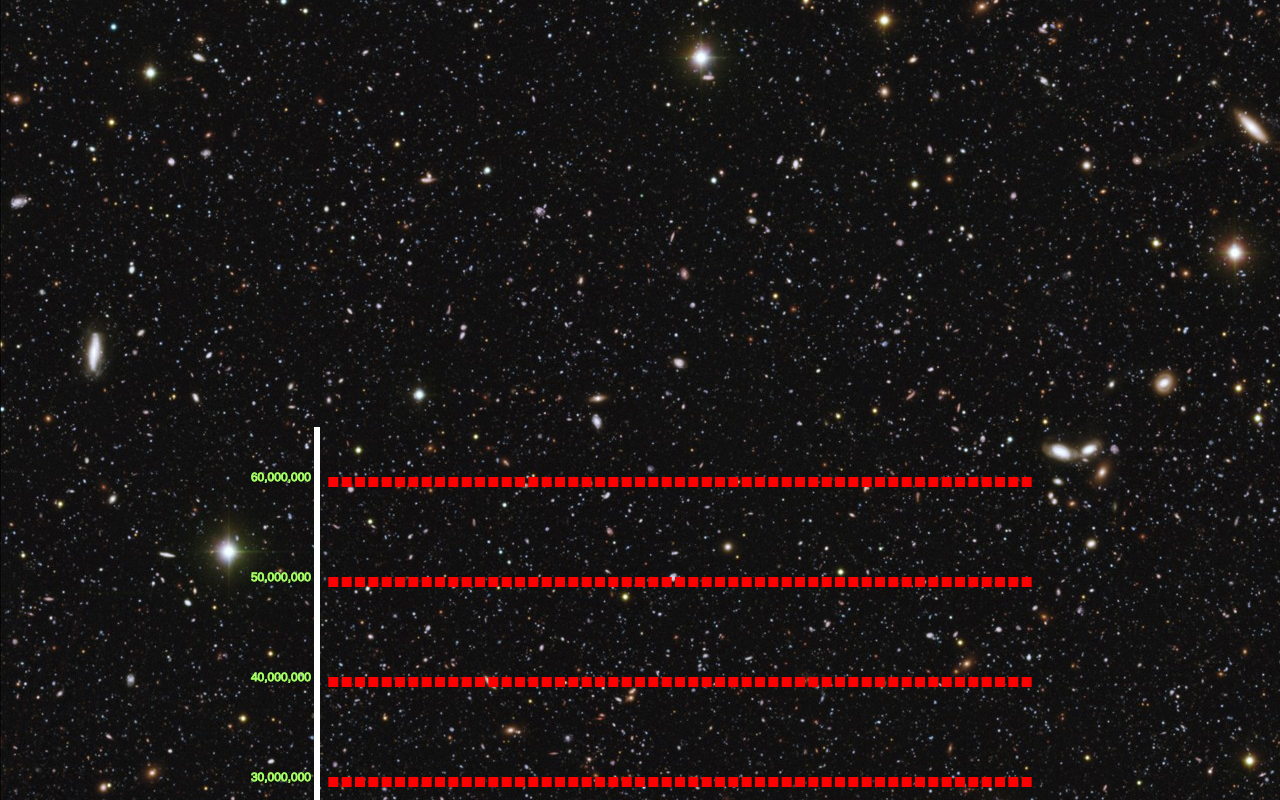
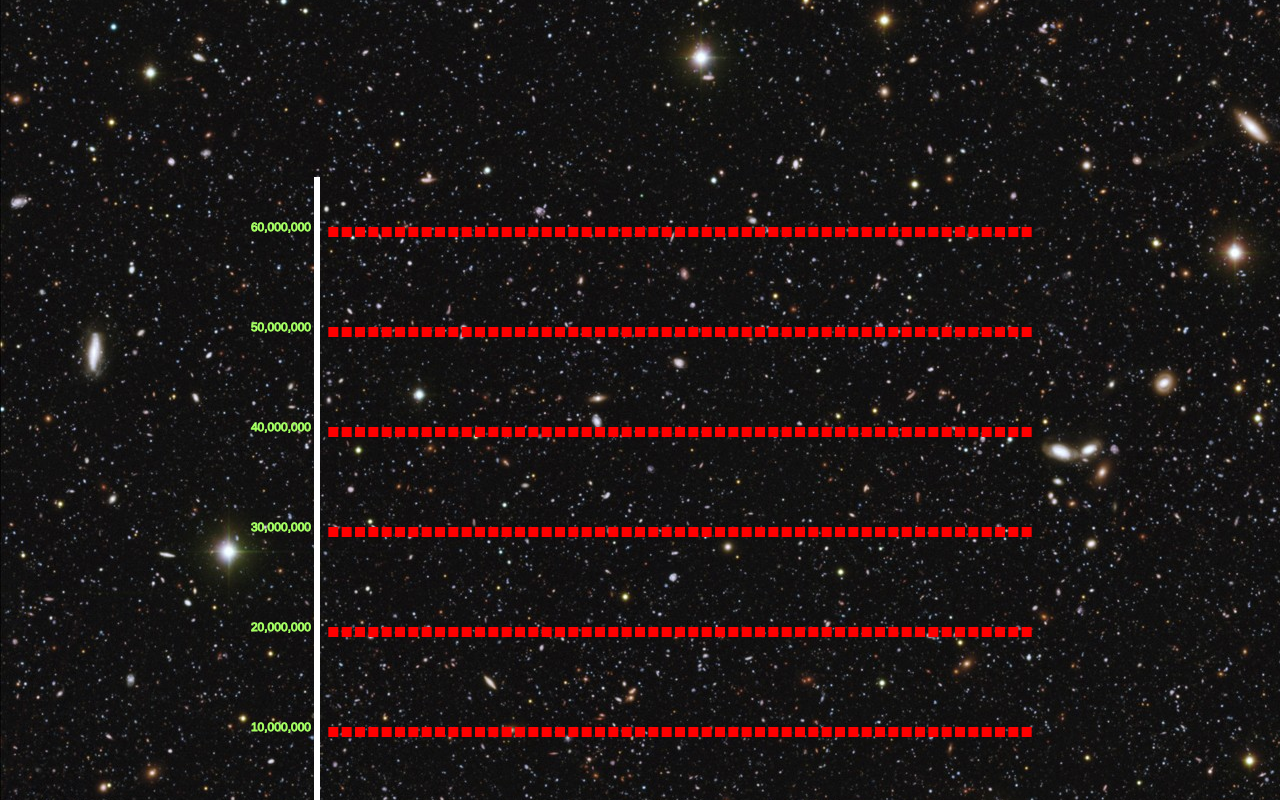
Before and after one commit to zzv2/cs3300-p1, a plain HTML site: page index.html in a window 1280 px wide. Shown: the part 1100-1900 px from the top of the page. Drawn offline with Linux system fonts and the light colour scheme.

Commit message:
Fixed position of legend for graph 2 and changed sizing

```diff
--- a/index.html
+++ b/index.html
@@ -408,12 +408,12 @@
     .attr("fill", "white");
 
   var xScale = d3.scale.linear().domain([0, 54]).range([padding_left, width]);
-  var yScale = d3.scale.linear().domain([0, 65000000]).range([height - padding_top, padding_bottom]);
+  var yScale = d3.scale.linear().domain([0, 65000000]).range([height - padding_bottom, padding_top]);
 
   var xAxis = d3.svg.axis().scale(xScale).orient("bottom").ticks(26);
   var yAxis = d3.svg.axis().scale(yScale).orient("left").ticks(5);
 
-  svg.append("g").attr("transform", "translate(0," + (height - padding_top) + ")").attr("class", "axis")
+  svg.append("g").attr("transform", "translate(0," + (height - padding_bottom) + ")").attr("class", "axis")
   .call(xAxis);
   svg.append("g").attr("transform", "translate(" + padding_left + ",0)").attr("class", "axis")
   .call(yAxis);
@@ -451,7 +451,7 @@
 
   var colorLegend = svg.append('g')
     .attr('class', 'colorAxis')
-    .attr("transform", "translate(" + width / 4 + "," + 900 + ")")
+    .attr("transform", "translate(" + 240 + "," + 850 + ")")
     .call(colorAxis)
 
   colorLegend.append("rect")
```
